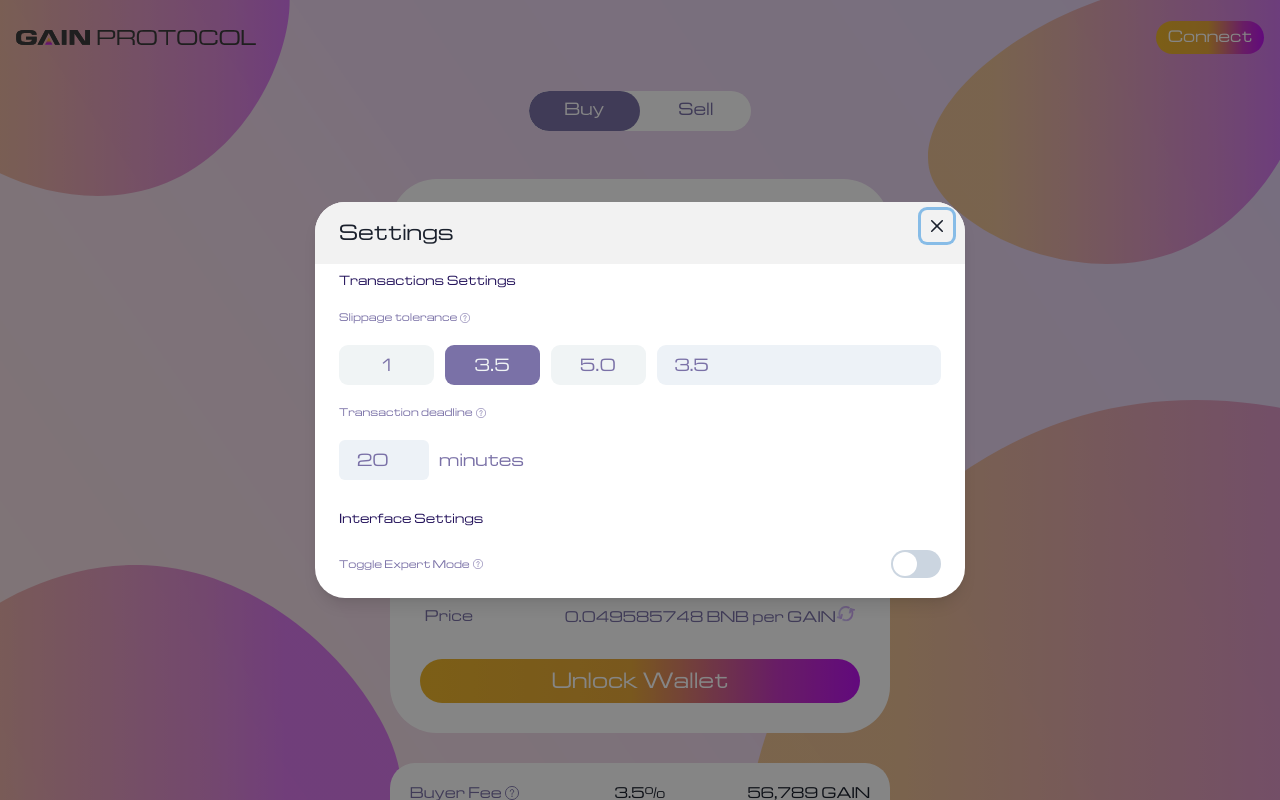
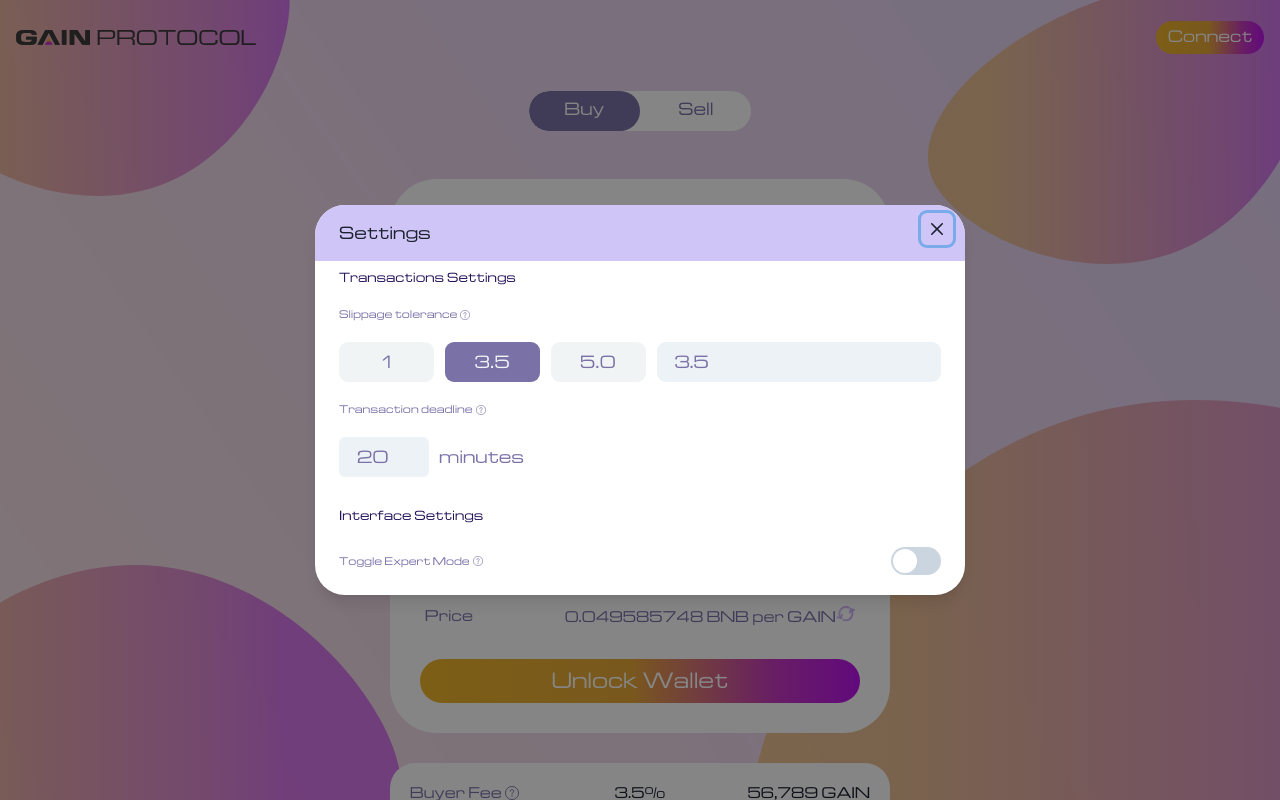
Before and after one commit to Jds-23/musical-couscous, a Next.js app: page / in a window 1280 px wide. Both pictures are taken after a click on the button 811 px from the left and 232 px from the top of the page. Shown: the top 800 px of the page. Built offline with nearby package versions, Linux system fonts and the light colour scheme.

Commit message:
fix: settung modal fix

```diff
--- a/components/Modal/Modal.tsx
+++ b/components/Modal/Modal.tsx
@@ -31,7 +31,14 @@
           overflow={"hidden"}
           alignSelf={"center"}
         >
-          <ModalHeader fontWeight="400" backgroundColor="#F2F2F2">{title}</ModalHeader>
+          <ModalHeader
+            fontWeight="400"
+            fontSize="16px"
+            color=""
+            backgroundColor="#cfc5f7"
+          >
+            {title}
+          </ModalHeader>
           <ModalCloseButton />
           {children}
         </ModalContent>
```
